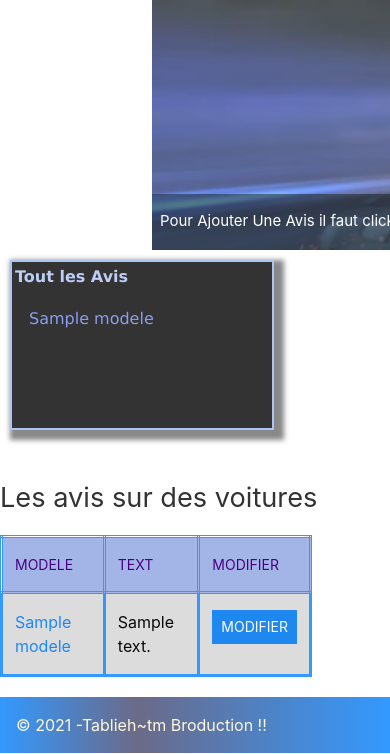
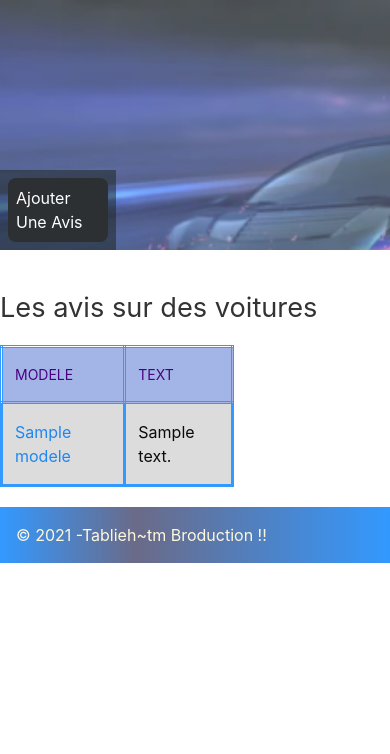
Before and after one commit to Tablieh/my_project_final, a Symfony app: template templates/avis/index.html.twig in a window 390 px wide. Shown: the part 90-844 px from the top of the page. Run offline with Twig, Linux system fonts and the light colour scheme; the template is opened without the code that fills it: most values are stand-ins (such as "Sample title", 1, 10 or a date in 2020); some libraries are stand-ins or nearby versions.

Commit message:
all in complete

```diff
--- a/public/css/style.css
+++ b/public/css/style.css
@@ -51,11 +51,6 @@
     font-size: large;
 }
 
-.continer{
-    margin-left: 150px;
-    margin-bottom: 25px;
-    display: flex;
-}
 
 .image{
     margin-top: 15px;
@@ -95,14 +90,14 @@
 }
 
 .scrolling-wrapper {
-    margin-left: 600px;
+float: right;
 background-color: #333;
   overflow: auto;
   overflow-x: hidden;
   overflow-y: scroll;
   white-space: nowrap;
     border: 2px solid #aac4f4;
-    margin-top: 10px;
+    margin-top: 60px;
     box-shadow: 5px 5px 5px 5px #888888;
 }
 div.scrolling-wrapper a {
@@ -260,6 +255,9 @@
     bottom: 0;
     color: #fff;
 }
+#marque{
+    margin-right: 170px;
+}
 .lien{
     text-decoration: none;
     padding: 0.5em;
@@ -273,6 +271,24 @@
 .uk-table{
     width: 80%;
 }
+#head-tab{
+    margin-left: 160px;
+}
+#tab{
+    margin-left: 160px;
+    width: 60%;
+}
+.continer{
+    margin-right: 150px;
+}
+.row{
+    display: flex;
+    margin-top: 20px;
+    margin-left: 150px;
+}
+.flex{
+    margin-left: 40px;
+    }
 /* pour les ecran jusqua une largeur de 800px */
 @media screen and (max-width:800px){
     .mobile{
@@ -288,17 +304,11 @@
     .heading-color{
     display: none;
     }
-.div-right{
-    margin-right:5%;
-}
+    .div-right{
+        margin-right:5%;
+    }
     .footer{
     text-align:justify;
-    }
-    .cover{
-    margin-left:0px;
-    }
-    .zoom{
-    margin-left: 0px;
     }
     .link{
     margin-left: 35px;
@@ -316,14 +326,61 @@
     margin-left:13px;
     }
     .scrolling-wrapper{
-    margin-left:10px;
-    width: 260px;
+    display: none;
     }
-
-        .uk-button{
+    .uk-button{
         padding:0.5rem;
         line-height:1rem;
-        }
-
-
+    }
+    #marque{
+        margin-right: 0px;
+    }
+    #table-color{
+    width: 36%;
+    }
+    #show{
+    width: 36%;
+    }
+    #shows{
+    width: 36%;
+    }
+    #mobile-dispnon{
+    display: none;
+    }
+    #mobile-displnon{
+    display: none;
+    }
+    .justify{
+        width: 30%;
+    }
+    #image-border{
+        width: fit-content;
+    }
+    .cover{
+    margin-left:0px;
+    }
+    .zoom{
+    margin-left: 0px;
+    box-shadow: none;
+    }
+    .row{
+        margin-left: 0px;
+        display: block;
+    }
+    .image-avis{
+        margin-left: 0px;
+    }
+    #banner figcaption{
+        margin-left: 0px;
+        width: 100px;
+    }
+     #banner figcaption>h1{
+        display: none;
+    }
+    #head-tab{
+        margin-left: 0px;
+    }
+    #tab{
+        margin-left: 0px;
+    }
 }
--- a/templates/activity/index.html.twig
+++ b/templates/activity/index.html.twig
@@ -4,7 +4,7 @@
 
 {% block body %}
     <img class="image" src="{{asset("image/index.jpg")}}" alt="img">
-    <div class="continer" >
+    <div  class="row" >
         <div class="flex" >
             <h3>Ajouter Une Marque</h3>
             <button class="button"	><a class="a-button" href="{{path('Marque_add')}}"> Ajouter Une Marque </a></button>
--- a/templates/avis/index.html.twig
+++ b/templates/avis/index.html.twig
@@ -33,14 +33,15 @@
             </article>
         </div>
     </div>
-    <h2>Les avis sur des voitures</h2>
-    <table class="uk-table uk-table-hover" class="tab">
+    <h2 id="head-tab">Les avis sur des voitures</h2>
+    <table class="uk-table uk-table-hover" id="tab">
         <thead>
             <tr>
                 <th>Modele</th>
                 <th>text</th>
+                {% if is_granted("ROLE_ADMIN") %}
                 <th>modifier</th>
-                {% if is_granted("ROLE_ADMIN") %}
+
                 <th> Delete </th>
                  {% endif %}
             </tr>
@@ -52,8 +53,9 @@
 					    <a href="{{ path("avis_show",{'id':avi.id}) }}">{{ avi.voiture.modele }}</a>
 				    </td>
                     <td>{{ avi.text }}</td>
+                    {% if is_granted("ROLE_ADMIN") %}
                     <td><a class="uk-button uk-button-primary "  href="{{ path('Avis_edit',{'id':avi.id}) }}">modifier</a></td>
-                    {% if is_granted("ROLE_ADMIN") %}
+
                     <td>
 					    <a class="uk-icon-link" uk-icon="trash" href="{{ path('avis_del', {'id':avi.id}) }}"> </a>
 				    </td>
--- a/templates/avis/showAvis.html.twig
+++ b/templates/avis/showAvis.html.twig
@@ -5,7 +5,7 @@
 <h1 class="uk-text-center">Bienvenue sur des avis sur ce modele</h1>
         <div class="uk-container uk-container-small">
 
-        <table class="uk-table uk-table-hover">
+        <table class="uk-table uk-table-hover" >
             <thead>
                 <tr>
                     <th>Modele</th>
--- a/templates/gallary/index.html.twig
+++ b/templates/gallary/index.html.twig
@@ -6,12 +6,12 @@
 <br>
         <div id="info"><h4 class="heading-color">Des Voitures valable ~ </h4></div>
         <div class="uk-container uk-container-small">
-            <table class="uk-table uk-table-hover">
+            <table class="uk-table uk-table-hover" id="shows">
                 <thead>
                     <tr>
                         <th>Voitures</th>
                         <th class="text">Modele</th>
-                        <th class="text">Couleur </th>
+                        <th class="text" id="mobile-dispnon">Couleur </th>
                         <th class="text">NprPort</th>
                         {% if is_granted("ROLE_ADMIN") %}
                         <th class="text">Delete</th>
@@ -25,7 +25,7 @@
                             <td class="text">
                                 <a href="{{ path("Voiture_show",{'id':voiture.id}) }}"> {{ voiture.modele }} </a>
                             </td>
-                            <td class="text">{{voiture.couleur }}</td>
+                            <td class="text" id="mobile-displnon">{{voiture.couleur }}</td>
                             <td class="text">{{voiture.nbPortes}}</td>
                             {% if is_granted("ROLE_ADMIN") %}
                             <td class="text">
--- a/templates/home/index.html.twig
+++ b/templates/home/index.html.twig
@@ -12,10 +12,11 @@
             <div class="div-right" >
                 <button class="button"	id="marque" ><a class="a-button" href="{{path('Marque_add')}}">Ajouter Une Marque non disponible</a></button>
             </div>
+
         {% endif %}
 
                 <div class="uk-container uk-container-small">
-                    <table class="uk-table uk-table-hover" class="table-color">
+                    <table class="uk-table uk-table-hover" id="table-color">
                         <thead>
                             <tr>
                                 <th>Marque</th>
--- a/templates/home/showModele.html.twig
+++ b/templates/home/showModele.html.twig
@@ -4,7 +4,7 @@
 <a class="link" href="{{ path('home') }}" > Retour </a>
 <h1 class="uk-text-center">Voila les informations concerne ce Modele</h1>
          <div class="uk-container uk-container-small">
-        <table class="uk-table uk-table-hover-small">
+        <table class="uk-table uk-table-hover-small" id="show">
             <thead>
                 <tr>
                     <th>Modele</th>
```
Also changed, not shown: 2 other files.
